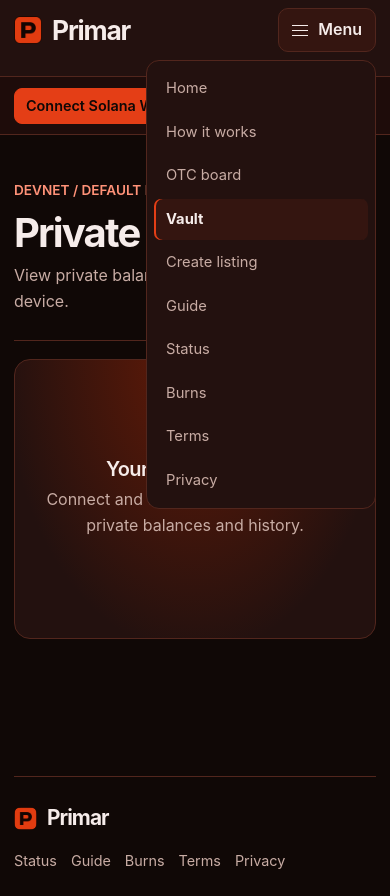
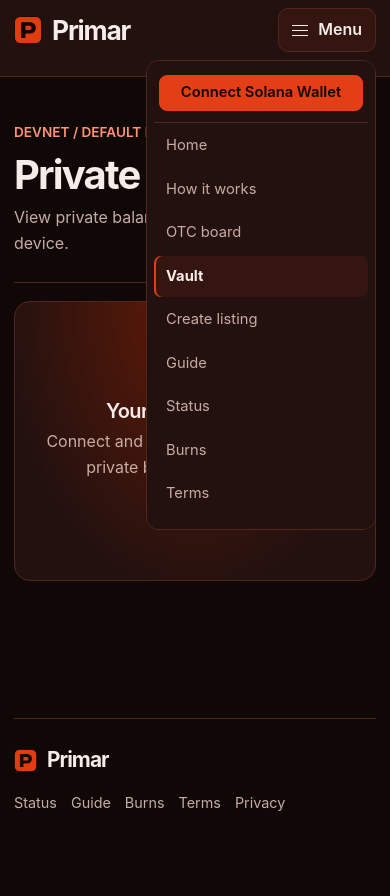
Before and after one commit to carynyx80/darkbids, a Next.js app in the folder apps/web/: page /app in a window 390 px wide. Both pictures are taken after a click on the heading "Menu". After the commit the page ends 844 px from the top, so only its background shows below. Built offline with nearby package versions, Linux system fonts and the light colour scheme; what @solana/kit would draw is missing.

Commit message:
Move Solana wallet controls into the global hamburger menu

```diff
--- a/apps/web/app/main-nav.tsx
+++ b/apps/web/app/main-nav.tsx
@@ -3,6 +3,7 @@
 import Link from "next/link";
 import { usePathname } from "next/navigation";
 import { useEffect, useRef } from "react";
+import { useSession } from "./providers";
 
 const links = [
 	["Home", "/"],
@@ -19,6 +20,7 @@ const links = [
 
 export function MainNav() {
 	const path = usePathname();
+	const { walletMenu } = useSession();
 	const disclosure = useRef<HTMLDetailsElement>(null);
 	const trigger = useRef<HTMLElement>(null);
 
@@ -54,6 +56,7 @@ export function MainNav() {
 				Menu
 			</summary>
 			<nav className="main-nav" aria-label="Primary">
+				{walletMenu}
 				{links.map(([label, href]) => (
 					<Link
 						key={href}
--- a/apps/web/app/providers.tsx
+++ b/apps/web/app/providers.tsx
@@ -49,6 +49,7 @@ type Session = {
 	token?: string;
 	lock(): void;
 	authenticate(): Promise<void>;
+	walletMenu: React.ReactNode;
 };
 const session = createContext<Session | undefined>(undefined);
 export function useSession() {
@@ -59,11 +60,7 @@ export function useSession() {
 
 export function Providers({ children }: { children: React.ReactNode }) {
 	const pathname = usePathname();
-	const showWallet =
-		pathname === "/app" ||
-		pathname === "/otc" ||
-		pathname.startsWith("/otc/") ||
-		pathname.startsWith("/deals/");
+
 	const [query] = useState(() => new QueryClient());
 	const [wallets, setWallets] = useState<StandardWallet[]>([]);
 	const [wallet, setWallet] = useState<StandardWallet>();
@@ -196,14 +193,9 @@ export function Providers({ children }: { children: React.ReactNode }) {
 			setBusy(false);
 		}
 	}
-	return (
-		<QueryClientProvider client={query}>
-			<session.Provider
-				value={{ wallet, account, token, seed, lock, authenticate }}
-			>
-				{showWallet && (
-					<div className="wallet-strip">
-						<div className="shell wallet-inner">
+	const walletMenu = (
+		<div className="wallet-menu">
+			<div className="wallet-inner">
 				{account ? (
 					<>
 						<span className="mono">
@@ -221,11 +213,7 @@ export function Providers({ children }: { children: React.ReactNode }) {
 									: "Unlock vault"}
 						</button>
 						{token && (
-										<button
-											type="button"
-											onClick={authenticate}
-											disabled={busy}
-										>
+							<button type="button" onClick={authenticate} disabled={busy}>
 								Renew sign-in
 							</button>
 						)}
@@ -245,9 +233,7 @@ export function Providers({ children }: { children: React.ReactNode }) {
 						type="button"
 						className="primary"
 						aria-expanded={pickerOpen}
-									aria-controls={
-										pickerOpen ? "solana-wallet-picker" : undefined
-									}
+						aria-controls={pickerOpen ? "solana-wallet-picker" : undefined}
 						onClick={() => {
 							setNotice("");
 							setPickerOpen((open) => !open);
@@ -259,10 +245,7 @@ export function Providers({ children }: { children: React.ReactNode }) {
 				{notice && <span role="status">{notice}</span>}
 			</div>
 			{!account && pickerOpen && (
-							<div
-								className="shell wallet-picker stack"
-								id="solana-wallet-picker"
-							>
+				<div className="wallet-picker stack" id="solana-wallet-picker">
 					{wallets.length ? (
 						<div className="wallet-options">
 							{wallets.map((candidate) => (
@@ -312,7 +295,12 @@ export function Providers({ children }: { children: React.ReactNode }) {
 				</div>
 			)}
 		</div>
-				)}
+	);
+	return (
+		<QueryClientProvider client={query}>
+			<session.Provider
+				value={{ wallet, account, token, seed, lock, authenticate, walletMenu }}
+			>
 				{children}
 			</session.Provider>
 		</QueryClientProvider>
--- a/apps/web/app/site-frame.tsx
+++ b/apps/web/app/site-frame.tsx
@@ -15,7 +15,10 @@ export function SiteFrame({
 }) {
 	const workspace = usePathname() !== "/";
 	return (
-		<div className={workspace ? "site-frame workspace" : "site-frame landing"}>
+		<Providers>
+			<div
+				className={workspace ? "site-frame workspace" : "site-frame landing"}
+			>
 				<header className="site-header">
 					<div className="shell topbar">
 						<Link href="/" className="brand">
@@ -26,7 +29,6 @@ export function SiteFrame({
 					</div>
 				</header>
 				<div className="site-content">
-				<Providers>
 					<main className="shell" id="main-content">
 						{children}
 					</main>
@@ -43,8 +45,8 @@ export function SiteFrame({
 							<Link href="/privacy">Privacy</Link>
 						</nav>
 					</footer>
-				</Providers>
 				</div>
 			</div>
+		</Providers>
 	);
 }
--- a/apps/web/app/styles.css
+++ b/apps/web/app/styles.css
@@ -177,18 +177,19 @@ footer .brand {
 footer .brand-mark {
 	width: 23px;
 }
-.wallet-strip {
-	background: #1e0c0a;
+.wallet-menu {
 	border-bottom: 1px solid var(--line);
+	padding: 7px 5px 11px;
 	color: var(--muted);
-	font-size: 0.9rem;
 }
 .wallet-inner {
 	justify-content: flex-start;
-	min-height: 57px;
-	padding-block: 8px;
 	gap: 8px;
 }
+.wallet-inner .primary {
+	width: 100%;
+}
+
 main {
 	min-height: 65vh;
 	padding-block: 40px 70px;
@@ -764,7 +765,7 @@ code {
 }
 
 .wallet-picker {
-	padding-block: 4px 16px;
+	padding-top: 10px;
 }
 
 .wallet-picker p {
```
Also changed, not shown: 1 other file (tests, documents, lock files or other folders). Lines whose indentation alone changed are shown as unchanged.
